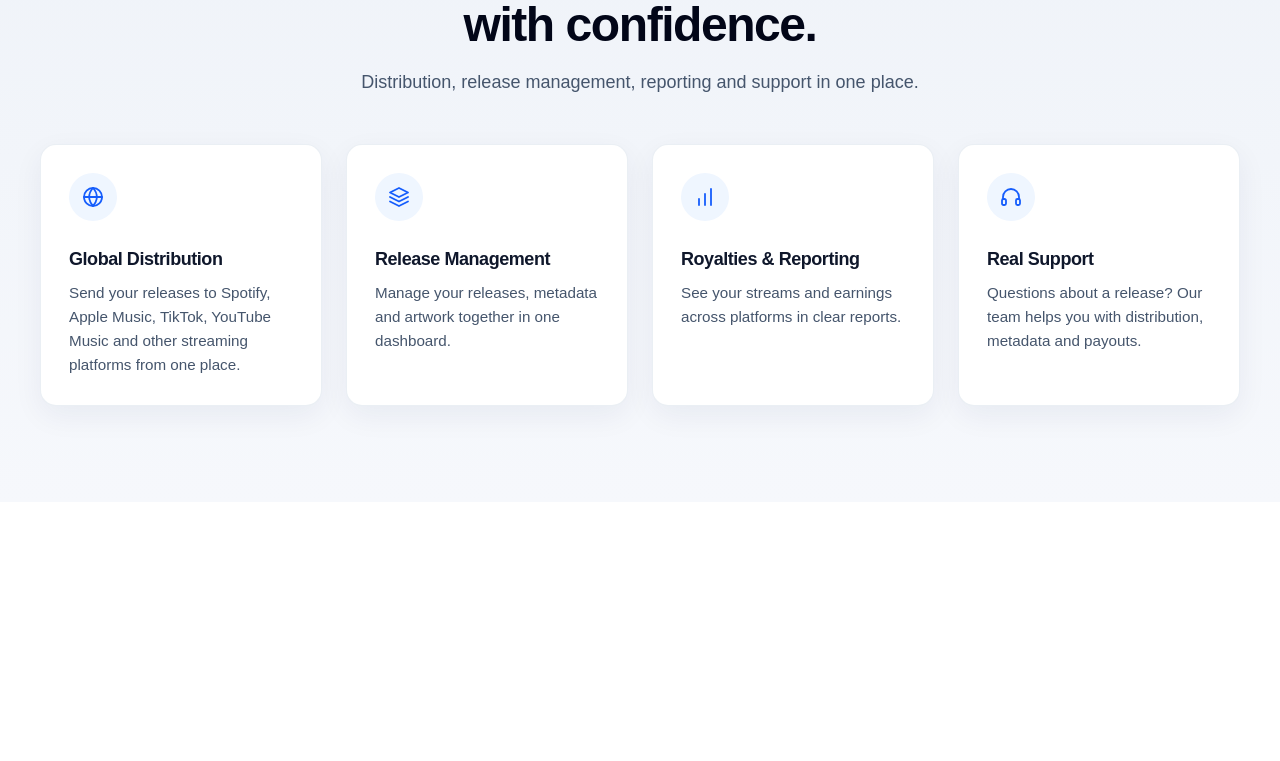
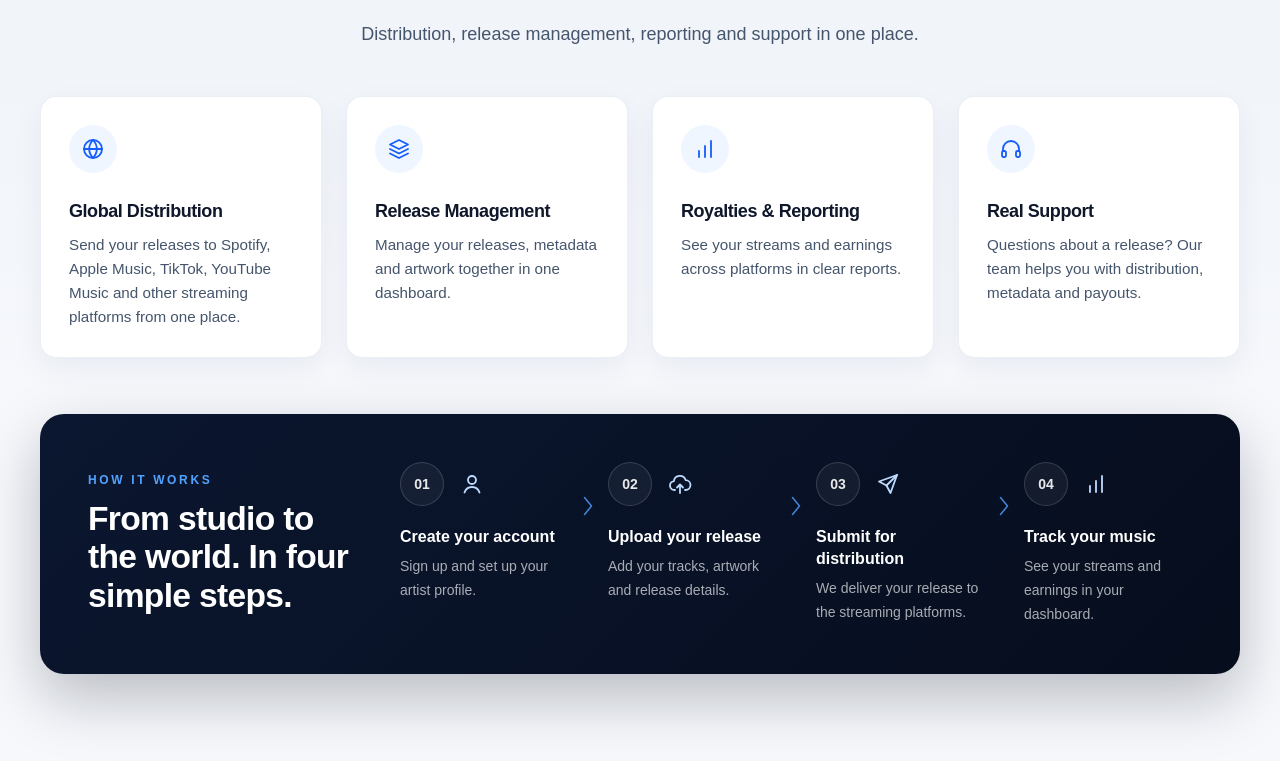
Before and after one commit to mbsva13/eva-music-group-web, a Next.js app: page / in a window 1280 px wide. Shown: the part 1071-1832 px from the top of the page. Before the commit the page ends 1573 px from the top, so only its background shows below. Built offline with nearby package versions, Linux system fonts and the light colour scheme.

Commit message:
feat: add how it works section and tighten section spacing

```diff
--- a/src/app/page.tsx
+++ b/src/app/page.tsx
@@ -2,6 +2,7 @@ import { Hero } from "@/components/hero";
 import { SiteHeader } from "@/components/site-header";
 import { PlatformStrip } from "@/components/platform-strip";
 import { FeaturesSection } from "@/components/features-section";
+import { HowItWorks } from "@/components/how-it-works";
 
 
 export default function Home() {
@@ -12,6 +13,7 @@ export default function Home() {
         <Hero />
 <PlatformStrip />
 <FeaturesSection />
+<HowItWorks />
       </main>
     </>
   );
--- a/src/components/features-section.tsx
+++ b/src/components/features-section.tsx
@@ -40,7 +40,7 @@ export function FeaturesSection() {
       aria-labelledby="features-heading"
       className="bg-[linear-gradient(180deg,#eef2f8_0%,#f6f8fc_100%)] text-slate-900"
     >
-      <div className="mx-auto w-full max-w-[90rem] px-5 py-16 sm:px-8 sm:py-20 lg:px-10 lg:py-24">
+      <div className="mx-auto w-full max-w-[90rem] px-5 pb-10 pt-8 sm:px-8 sm:pb-12 sm:pt-10 lg:px-10 lg:pb-14 lg:pt-12">
         <div className="mx-auto max-w-3xl text-center">
           <p className="text-[0.65rem] font-bold uppercase tracking-[0.22em] text-slate-500 sm:text-xs">
             Why choose EVA Music Group
--- /dev/null
+++ b/src/components/how-it-works.tsx
@@ -0,0 +1,167 @@
+import type { ReactNode } from "react";
+
+type Step = {
+  title: string;
+  description: string;
+  icon: ReactNode;
+};
+
+const steps: Step[] = [
+  {
+    title: "Create your account",
+    description: "Sign up and set up your artist profile.",
+    icon: <UserIcon />,
+  },
+  {
+    title: "Upload your release",
+    description: "Add your tracks, artwork and release details.",
+    icon: <UploadIcon />,
+  },
+  {
+    title: "Submit for distribution",
+    description: "We deliver your release to the streaming platforms.",
+    icon: <SendIcon />,
+  },
+  {
+    title: "Track your music",
+    description: "See your streams and earnings in your dashboard.",
+    icon: <ChartIcon />,
+  },
+];
+
+export function HowItWorks() {
+  return (
+    <section
+      aria-labelledby="how-it-works-heading"
+      className="bg-[#f6f8fc] px-5 pb-16 sm:px-8 sm:pb-20 lg:px-10 lg:pb-24"
+    >
+      <div className="mx-auto w-full max-w-[90rem] rounded-3xl bg-[linear-gradient(135deg,#0b1730_0%,#060d1d_100%)] px-6 py-10 text-white shadow-[0_24px_60px_rgba(6,13,29,0.25)] sm:px-10 sm:py-12 xl:grid xl:grid-cols-[minmax(0,0.75fr)_minmax(0,2.25fr)] xl:items-center xl:gap-12 xl:px-12">
+        <div>
+          <p className="text-[0.65rem] font-bold uppercase tracking-[0.22em] text-blue-400 sm:text-xs">
+            How it works
+          </p>
+          <h2
+            id="how-it-works-heading"
+            className="mt-3 text-[clamp(1.6rem,4vw,2.1rem)] font-bold leading-[1.15] tracking-[-0.02em]"
+          >
+            From studio to the world. In four simple steps.
+          </h2>
+        </div>
+
+        <ol className="mt-10 grid grid-cols-1 md:grid-cols-2 md:gap-x-10 md:gap-y-10 lg:grid-cols-4 xl:mt-0">
+          {steps.map((step, index) => {
+            const isLast = index === steps.length - 1;
+
+            return (
+              <li key={step.title} className="relative flex gap-4 md:block">
+                <div className="flex shrink-0 flex-col items-center md:flex-row md:gap-4">
+                  <span className="flex size-11 shrink-0 items-center justify-center rounded-full border border-white/15 bg-white/5 text-sm font-semibold tabular-nums text-white/90">
+                    {String(index + 1).padStart(2, "0")}
+                  </span>
+
+                  {!isLast && (
+                    <span
+                      aria-hidden="true"
+                      className="mt-2 w-px flex-1 bg-white/15 md:hidden"
+                    />
+                  )}
+
+                  <span aria-hidden="true" className="hidden text-blue-200 md:block">
+                    {step.icon}
+                  </span>
+                </div>
+
+                <div className={`min-w-0 pt-2.5 md:mt-5 md:pt-0 ${isLast ? "" : "pb-8 md:pb-0"}`}>
+                  <h3 className="flex items-center gap-2 text-base font-semibold leading-snug">
+                    <span aria-hidden="true" className="text-blue-200 md:hidden">
+                      {step.icon}
+                    </span>
+                    {step.title}
+                  </h3>
+                  <p className="mt-1.5 text-sm leading-6 text-white/65">
+                    {step.description}
+                  </p>
+                </div>
+
+                {!isLast && (
+                  <ChevronIcon className="absolute -right-8 top-8 hidden text-blue-400/80 lg:block" />
+                )}
+              </li>
+            );
+          })}
+        </ol>
+      </div>
+    </section>
+  );
+}
+
+function IconSvg({ children }: { children: ReactNode }) {
+  return (
+    <svg
+      viewBox="0 0 24 24"
+      className="size-5 md:size-6"
+      fill="none"
+      stroke="currentColor"
+      strokeWidth="1.8"
+      strokeLinecap="round"
+      strokeLinejoin="round"
+    >
+      {children}
+    </svg>
+  );
+}
+
+function UserIcon() {
+  return (
+    <IconSvg>
+      <circle cx="12" cy="8" r="4" />
+      <path d="M4.5 20.5c1.2-3.6 4-5.5 7.5-5.5s6.3 1.9 7.5 5.5" />
+    </IconSvg>
+  );
+}
+
+function UploadIcon() {
+  return (
+    <IconSvg>
+      <path d="M7 18H6.5a4.5 4.5 0 0 1-.6-8.96A6 6 0 0 1 17.6 8.1 4.5 4.5 0 0 1 17.5 18H17" />
+      <path d="M12 21v-8" />
+      <path d="m9 15.5 3-3 3 3" />
+    </IconSvg>
+  );
+}
+
+function SendIcon() {
+  return (
+    <IconSvg>
+      <path d="M21 3 10.5 13.5" />
+      <path d="M21 3 14.5 21l-4-7.5L3 9.5 21 3Z" />
+    </IconSvg>
+  );
+}
+
+function ChartIcon() {
+  return (
+    <IconSvg>
+      <path d="M6 20v-6" />
+      <path d="M12 20V9" />
+      <path d="M18 20V4" />
+    </IconSvg>
+  );
+}
+
+function ChevronIcon({ className }: { className: string }) {
+  return (
+    <svg
+      aria-hidden="true"
+      viewBox="0 0 24 24"
+      className={`size-6 ${className}`}
+      fill="none"
+      stroke="currentColor"
+      strokeWidth="1.5"
+      strokeLinecap="round"
+      strokeLinejoin="round"
+    >
+      <path d="m8.5 3.5 7 8.5-7 8.5" />
+    </svg>
+  );
+}
```
